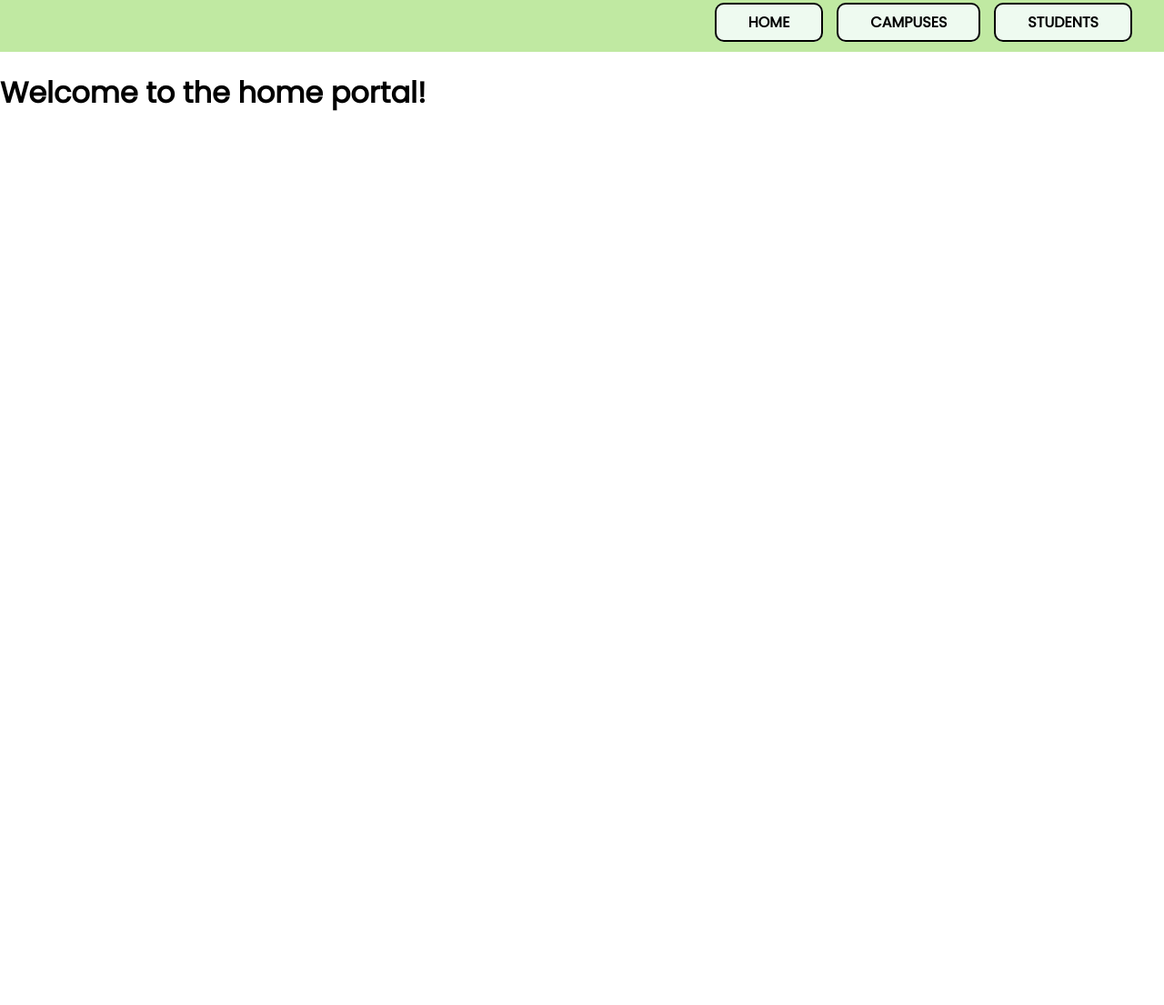
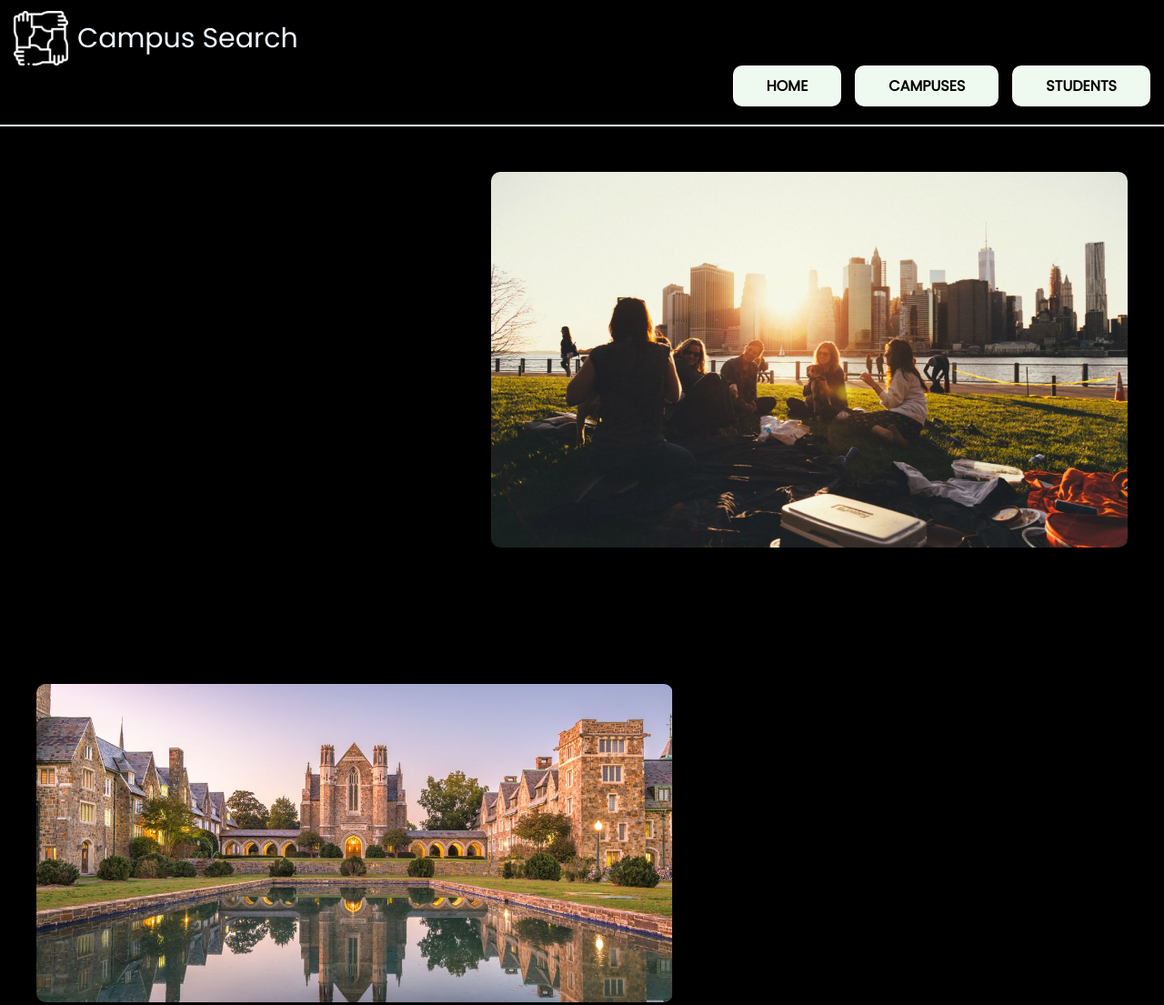
Before and after one commit to karechob/Frontend-CRUD-project, a React app in the folder crud-frontend/: page / in a window 1280 px wide. Shown: the part 8-1113 px from the top of the page at 91% size. Before the commit the page ends 800 px from the top, so only its background shows below. Built offline with nearby package versions, Linux system fonts and the light colour scheme.

Commit message:
added styling to the pages + pictures + logo

```diff
--- a/crud-frontend/src/App/App.css
+++ b/crud-frontend/src/App/App.css
@@ -1,43 +1,99 @@
 * {
   font-family: 'Poppins', sans-serif;
+}
+
+body {
+  background-color: #000000;
 }
 
 Link {
   text-decoration: none;
 }
-li a{
-  list-style: none;
-  text-decoration: none;
-  font-weight: bold;
-  margin-bottom: 0%;
-  margin-right: 15px;
-  background-color: #eefaf0;
-  border: solid 2px;
-  border-radius: 10px;
-  padding: 8px;
-  padding-left: 35px;
-  padding-right: 35px;
-  text-decoration: none;
-  color: black;
-  transition: .4s ease-out;
-}
-li a:hover {
-  cursor: pointer;
-  color: white;
-  transition: .4s ease-out;
-  background-color: black;
-  text-decoration: none;
-}
+
 ul {
   list-style: none;
   padding: 0%;
   margin: 0%;
   display: flex;
-  justify-content: end;
-  margin-right: 20px;
+  align-items: center;
 }
+
+.btns-nav {
+  justify-content: flex-end;
+}
+
 nav {
-  background-color: 	#c0e9a2;
+  background-color: #000000;
+  border-bottom: solid 2px #eefaf0;
   padding-top: 20px;
   padding-bottom: 20px;
 }
+
+.logo {
+  filter: invert(100%);
+  width: 60px;
+  height: auto;
+  padding: 0%;
+  margin-right: 10px;
+}
+
+.img-container {
+  color: aliceblue;
+  padding: 0%;
+  margin: 0%;
+  height: auto;
+  text-align: left;
+  margin-left: 15px;
+  font-size: 30px;
+}
+
+li {
+  display: flex;
+  align-items: center;
+  margin-right: 15px;
+}
+
+li a {
+  text-decoration: none;
+  font-weight: bold;
+  background-color: #eefaf0;
+  border: solid 2px whitesmoke;
+  border-radius: 10px;
+  padding: 8px;
+  padding-left: 35px;
+  padding-right: 35px;
+  color: black;
+  transition: .4s ease-out;
+}
+
+li a:hover {
+  cursor: pointer;
+  color: white;
+  background-color: black;
+}
+
+.student-img {
+  margin-top: 50px;
+  height: auto;
+  width: 700px;
+  margin-right: 40px;
+  border-radius: 10px;
+}
+
+.campus-img {
+  height: auto;
+  width: 700px;
+  margin-left: 40px;
+  border-radius: 10px;
+}
+
+.student-div {
+  display: flex;
+  justify-content: end;
+  margin-bottom: 150px;
+}
+.campus-div {
+  display: flex;
+  justify-content: start;
+  margin-bottom: 30px;
+}
--- a/crud-frontend/src/components/Navigation.jsx
+++ b/crud-frontend/src/components/Navigation.jsx
@@ -1,11 +1,18 @@
 import React from "react";
 import { Link } from "react-router-dom";
+import logo from "../images/community.png";
 
 function Navigation() {
   return (
     <div>
       <nav>
         <ul>
+          <li className="img-container">
+            <img className="logo" src={logo} alt="holding hands logo" />
+            Campus Search
+          </li>
+        </ul>
+        <ul className="btns-nav">
           <li>
             <Link to="/">HOME</Link>
           </li>
--- a/crud-frontend/src/pages/Home.jsx
+++ b/crud-frontend/src/pages/Home.jsx
@@ -1,11 +1,18 @@
 import React from "react";
 import Navigation from "../components/Navigation";
+import StudentPicture from "../images/students-hanging-out.jpeg";
+import CampusPicture from "../images/berry-college-historic-campus-at-twilight-royalty-free-image-1652127954.jpeg";
 
 function Home() {
   return (
     <div>
-        <Navigation/>
-      <h1>Welcome to the home portal!</h1>
+      <Navigation />
+      <div className="student-div">
+        <img className="student-img" src={StudentPicture} alt="group of college students hanging out" />
+      </div>
+      <div className="campus-div">
+        <img className="campus-img" src={CampusPicture} alt="group of college students hanging out" />
+      </div>
     </div>
   );
 }
```
Also changed, not shown: crud-frontend/src/images/berry-college-historic-campus-at-twilight-royalty-free-image-1652127954.jpeg (added), crud-frontend/src/images/community.png (added), crud-frontend/src/images/students-hanging-out.jpeg (added).
